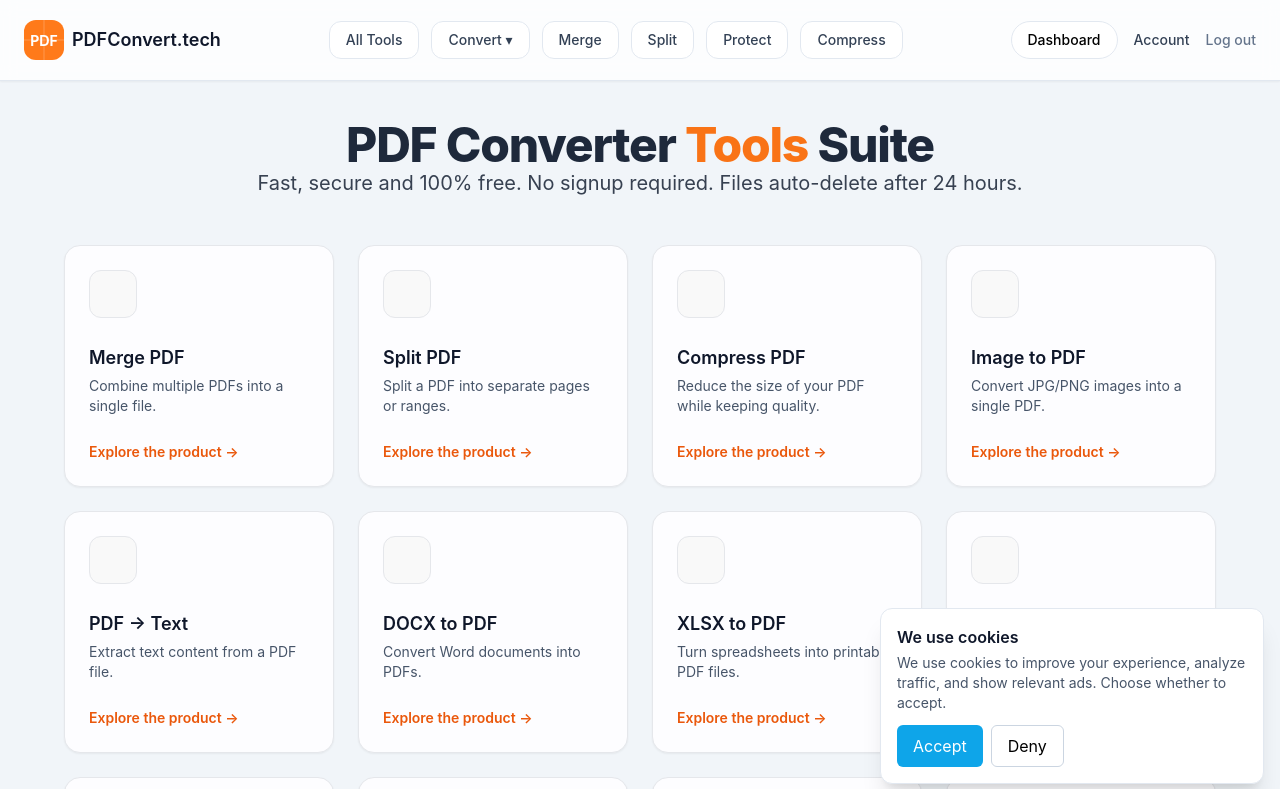
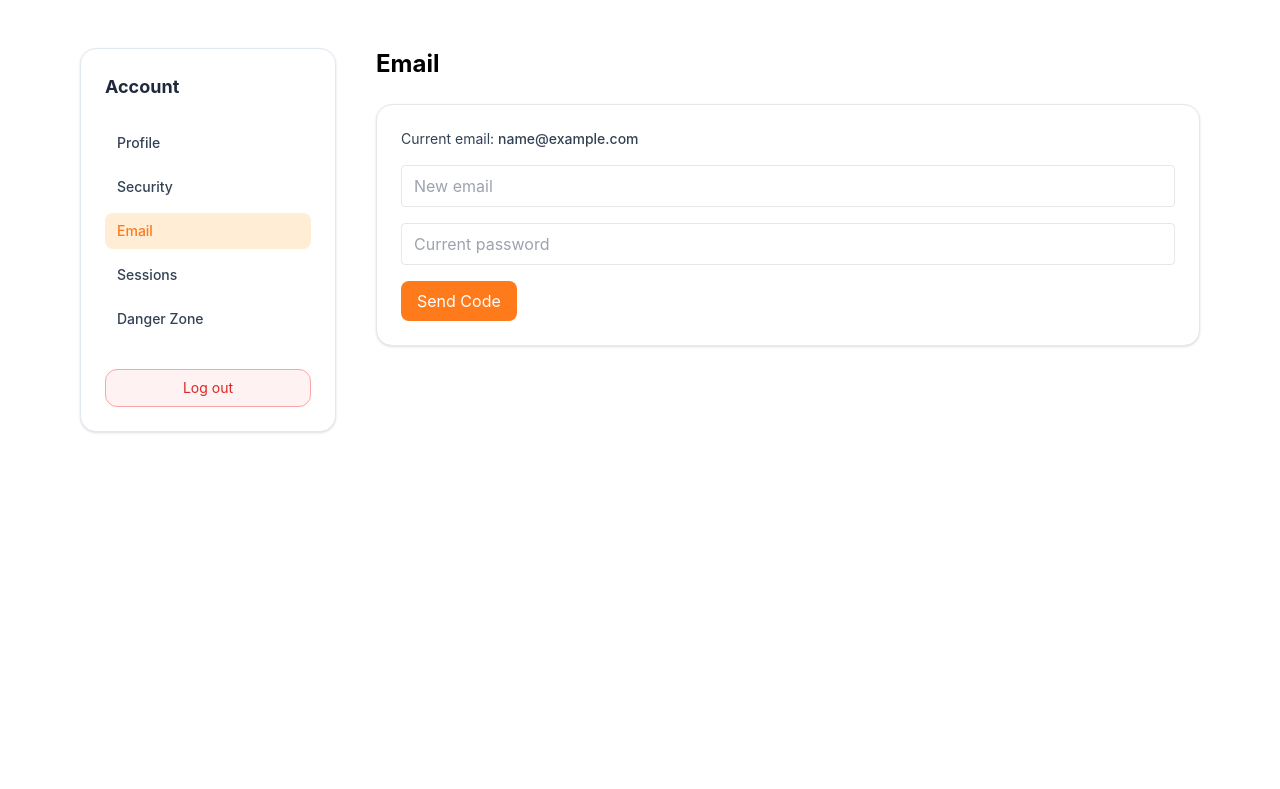
Before and after one commit to renasoth-creator/MyTool, a React (Vite) app: page /account/email in a window 1280 px wide. Shown: the top 789 px of the page. Built offline with nearby package versions, Linux system fonts and the light colour scheme; sample sign-in values are in the browser's storage.

Commit message:
more tools

```diff
--- a/src/App.tsx
+++ b/src/App.tsx
@@ -20,6 +20,14 @@ import EmailVerified from "./pages/EmailVerified";
 import Login from "./pages/Login";
 import Dashboard from "./pages/Dashboard";
 import AccountSettings from "./pages/AccountSettings";
+
+<Routes>
+  {/* Your other routes */}
+
+  <Route path="/account/*" element={<AccountSettings />} />
+</Routes>
+
+
 const App: React.FC = () => {
   return (
     <Routes>
@@ -32,6 +40,8 @@ const App: React.FC = () => {
           element={<ToolPage toolId={tool.id} />}
         />
       ))}
+      <Route path="/account/*" element={<AccountSettings />} />    {/* Can be deleted */}
+
 
       <Route path="/terms" element={<TermsPage />} />
       <Route path="/privacy" element={<PrivacyPage />} />
@@ -48,12 +58,10 @@ const App: React.FC = () => {
       <Route path="/login" element={<Login />} />
 
 
-
       <Route path="/dashboard" element={<Dashboard />} />
       <Route path="/profile" element={<Profile />} />
-      <Route path="/account" element={<AccountSettings />} />
+      <Route path="*" element={<DashboardPage />} />
 
-      <Route path="*" element={<DashboardPage />} />
     </Routes>
   );
 };
--- a/src/pages/AccountSettings.tsx
+++ b/src/pages/AccountSettings.tsx
@@ -1,23 +1,36 @@
 import { Routes, Route, Navigate } from "react-router-dom";
+
 import Profile from "./account/Profile";
 import Security from "./account/Security";
 import EmailSettings from "./account/Email";
 import Sessions from "./account/Sessions";
 import DangerZone from "./account/DangerZone";
-import EmailSettings from "./account/Email";
 
+/**
+ * This router handles ONLY the internal nested pages:
+ *
+ * /account/profile
+ * /account/security
+ * /account/email
+ * /account/sessions
+ * /account/danger
+ *
+ * Parent routing is done in App.tsx:
+ * <Route path="/account/*" element={<AccountSettings />} />
+ */
 
 export default function AccountSettings() {
   return (
     <Routes>
-      <Route path="/profile" element={<Profile />} />
-      <Route path="/security" element={<Security />} />
-      <Route path="/email" element={<EmailSettings />} />
-      <Route path="/sessions" element={<Sessions />} />
-      <Route path="/danger" element={<DangerZone />} />
 
-      {/* default */}
-      <Route path="*" element={<Navigate to="/account/profile" />} />
+      <Route path="profile" element={<Profile />} />
+      <Route path="security" element={<Security />} />
+      <Route path="email" element={<EmailSettings />} />
+      <Route path="sessions" element={<Sessions />} />
+      <Route path="danger" element={<DangerZone />} />
+
+      {/* DEFAULT: redirect to profile */}
+      <Route path="*" element={<Navigate to="/account/profile" replace />} />
     </Routes>
   );
 }
--- a/src/pages/account/Email.tsx
+++ b/src/pages/account/Email.tsx
@@ -0,0 +1,104 @@
+import { useState } from "react";
+import AccountLayout from "./AccountLayout";
+import { useAuth } from "../../context/AuthContext";
+import { BACKEND_URL } from "../../config/backend";
+
+export default function EmailSettings() {
+  const { user, token } = useAuth();
+
+  const [newEmail, setNewEmail] = useState("");
+  const [password, setPassword] = useState("");
+  const [code, setCode] = useState("");
+  const [step, setStep] = useState<"idle" | "code-sent">("idle");
+  const [status, setStatus] = useState("");
+
+  async function sendCode(e: any) {
+    e.preventDefault();
+
+    const res = await fetch(`${BACKEND_URL}/auth/change-email`, {
+      method: "POST",
+      headers: {
+        "Content-Type": "application/json",
+        Authorization: "Bearer " + token,
+      },
+      body: JSON.stringify({ newEmail, password }),
+    });
+
+    const data = await res.json();
+    if (!res.ok) return setStatus(data.error);
+
+    setStatus("Verification code sent.");
+    setStep("code-sent");
+  }
+
+  async function confirmCode(e: any) {
+    e.preventDefault();
+
+    const res = await fetch(`${BACKEND_URL}/auth/confirm-email-change`, {
+      method: "POST",
+      headers: {
+        "Content-Type": "application/json",
+        Authorization: "Bearer " + token,
+      },
+      body: JSON.stringify({ code }),
+    });
+
+    const data = await res.json();
+    if (!res.ok) return setStatus(data.error);
+
+    setStatus("Email updated successfully.");
+  }
+
+  return (
+    <AccountLayout>
+      <h1 className="text-2xl font-bold mb-6">Email</h1>
+
+      {status && <p className="text-green-600 mb-3">{status}</p>}
+
+      <section className="p-6 bg-white border rounded-2xl shadow space-y-4">
+
+        <p className="text-sm text-slate-700">
+          Current email: <span className="font-medium">{user?.email}</span>
+        </p>
+
+        {step === "idle" && (
+          <form className="space-y-4" onSubmit={sendCode}>
+            <input
+              type="email"
+              placeholder="New email"
+              className="w-full border px-3 py-2 rounded"
+              value={newEmail}
+              onChange={(e) => setNewEmail(e.target.value)}
+            />
+            <input
+              type="password"
+              placeholder="Current password"
+              className="w-full border px-3 py-2 rounded"
+              value={password}
+              onChange={(e) => setPassword(e.target.value)}
+            />
+            <button className="bg-[#ff7a1a] text-white px-4 py-2 rounded-lg">
+              Send Code
+            </button>
+          </form>
+        )}
+
+        {step === "code-sent" && (
+          <form className="space-y-4" onSubmit={confirmCode}>
+            <input
+              maxLength={6}
+              className="w-full border px-3 py-2 rounded tracking-[0.3em]"
+              placeholder="6-digit code"
+              value={code}
+              onChange={(e) => setCode(e.target.value)}
+            />
+            <button className="bg-[#ff7a1a] text-white px-4 py-2 rounded-lg">
+              Confirm Change
+            </button>
+          </form>
+        )}
+
+      </section>
+    </AccountLayout>
+  );
+}
```
